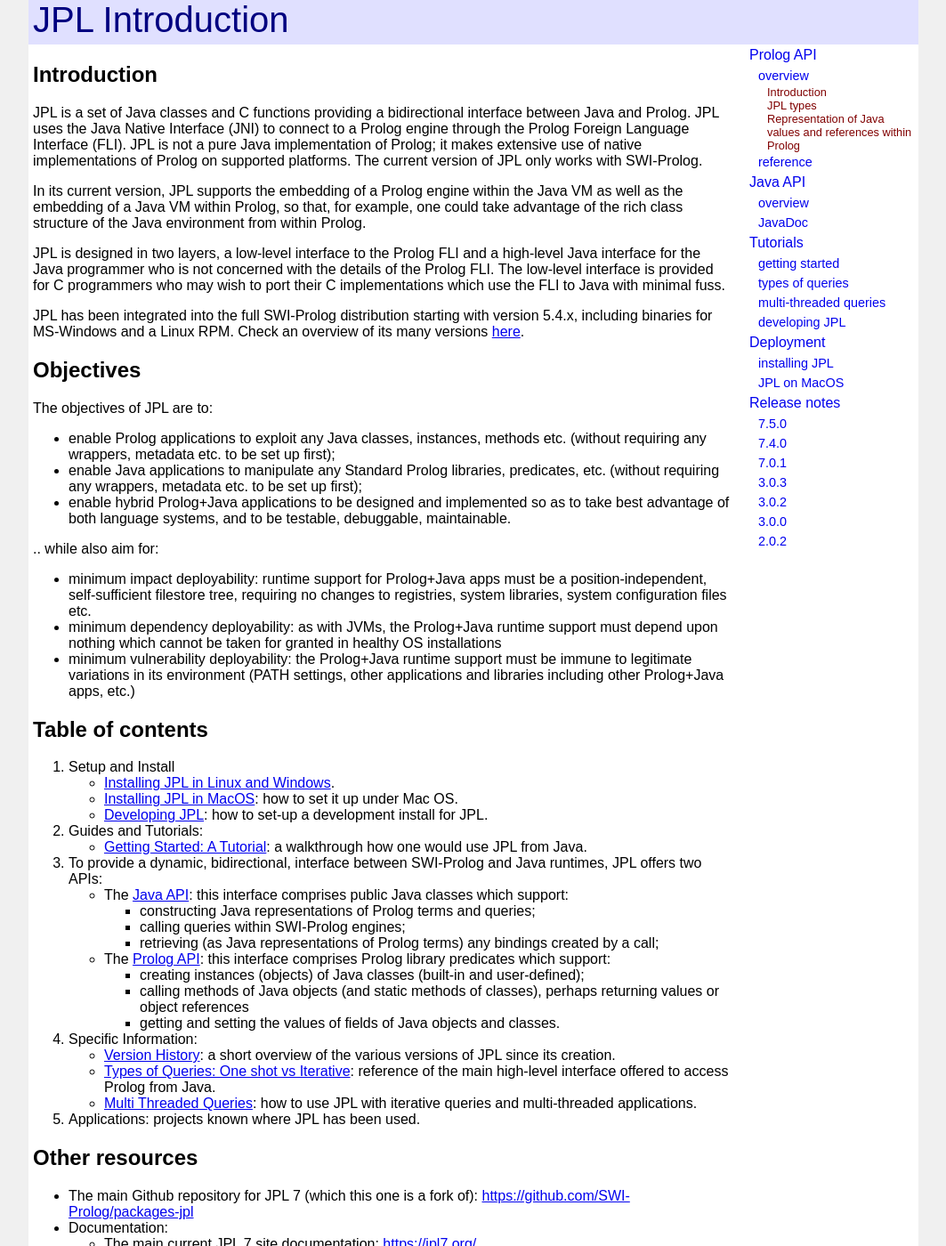
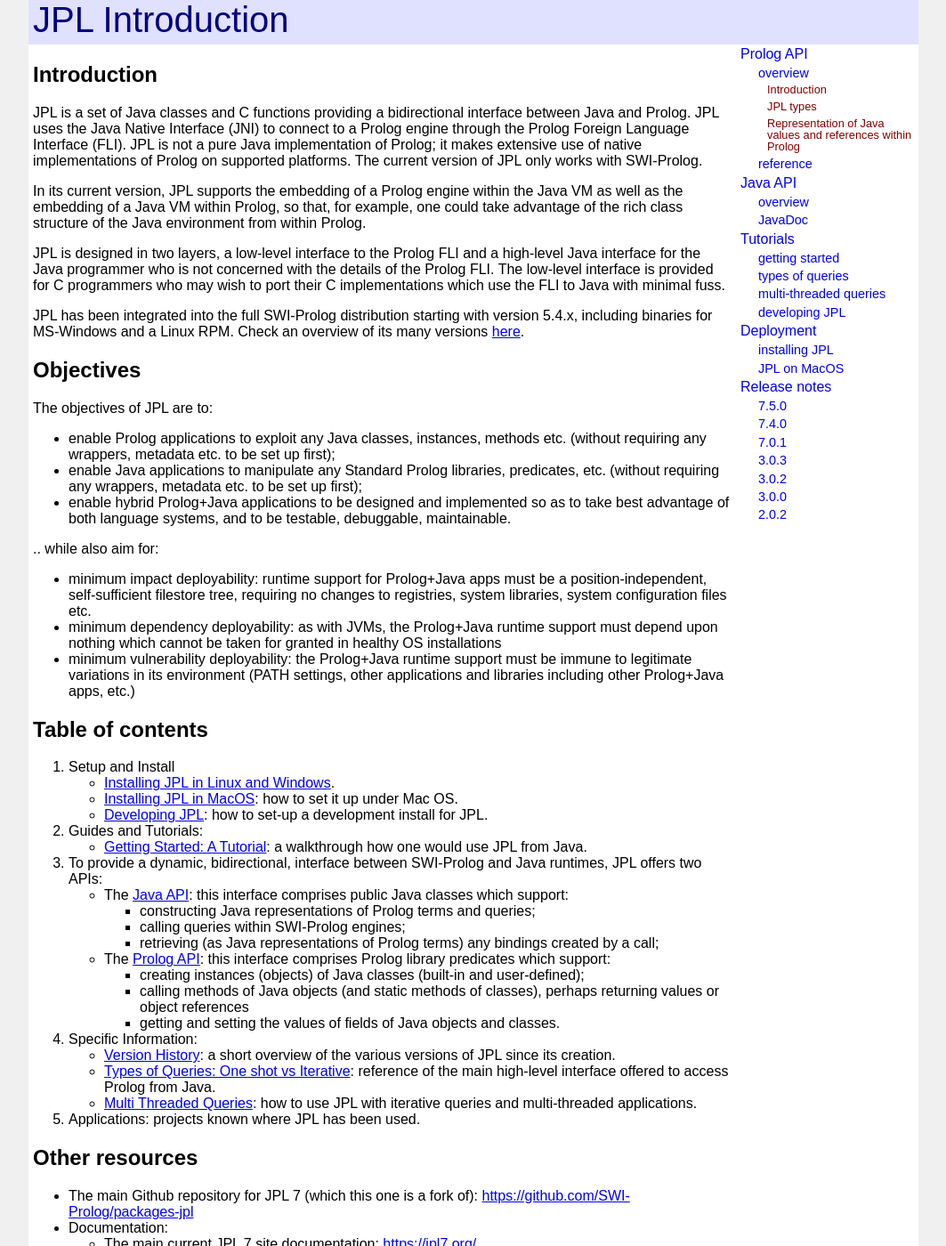
Before and after one commit to anionic/jpl-nav, a Jekyll site: the page built from docs/index.md, in a window 1280 px wide and 1400 px high. Shown: the whole window at 89% size, without its empty margins (108-1171 px from the left). Built offline with Jekyll 4.4.1, drawn with Linux system fonts in a browser that asks for light colours; our own code applies the rules of GitHub Pages for plain Markdown files.

Commit message:
Update default.html

```diff
--- a/docs/_layouts/default.html
+++ b/docs/_layouts/default.html
@@ -113,10 +113,11 @@
 				.navbar2 > li { /* navigation sidebar item */
 					list-style: none;
 				}
-				.navbar2 > li > a { /* navigation sidebar item content */
+				.navbar2 > li > * { /* navigation sidebar item content */
 					display: block; /* enable top & bottom padding, maximise clickable area */
+					line-height: 1em; /* experiment */
 					margin: 0 0 0 0; /* override (any?) defaults */
-					padding: 3px 10px 3px 10px;
+					padding: 3px 0 3px 0;
 					text-decoration: none; /* suppress default */
 				}
 				.navbar2 > li.level2 > a { /* indented navigation sidebar item content */
```
